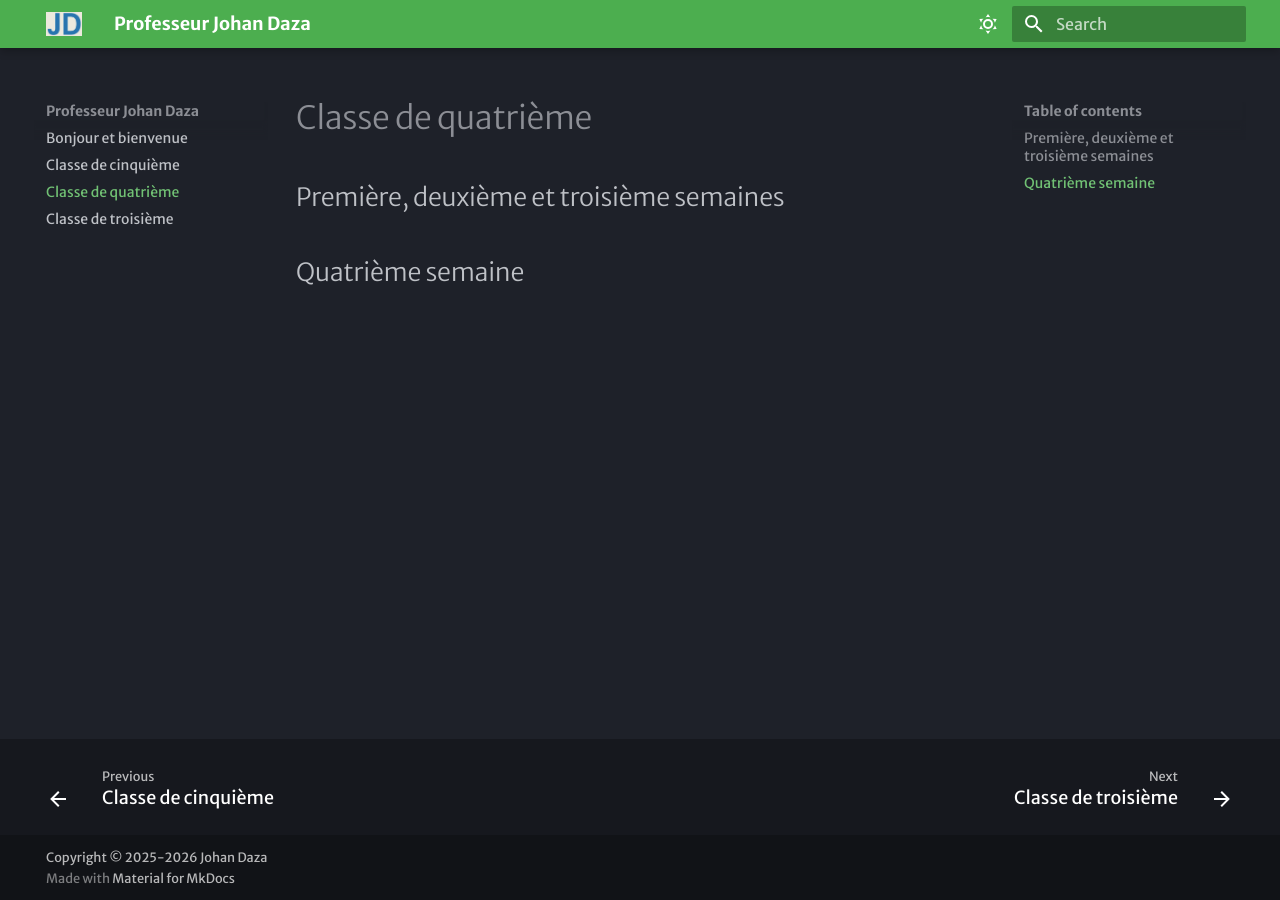
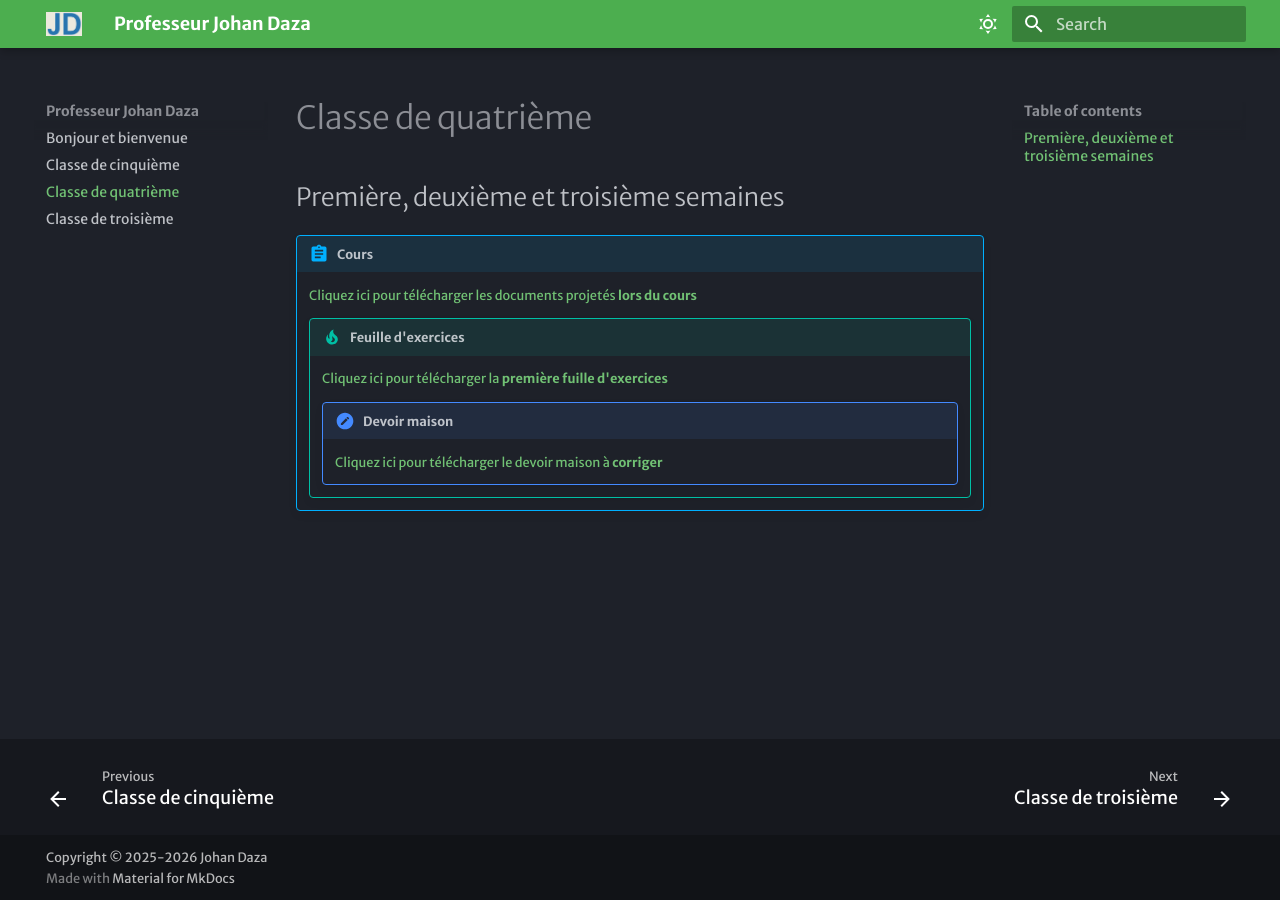
Before and after one commit to prof-johan-daza/general, an MkDocs documentation site: the page built from docs/Classe-de-quatrième.md, in a window 1280 px wide. Built offline with MkDocs 1.6.1 and Material for MkDocs 9.7.7, drawn with Linux system fonts in a browser that asks for light colours; some web fonts are replaced.

Commit message:
Quatrième

```diff
--- a/docs/Classe-de-quatrième.md
+++ b/docs/Classe-de-quatrième.md
@@ -2,4 +2,14 @@
 
 ## Première, deuxième et troisième semaines
 
-## Quatrième semaine
+!!! abstract "Cours"
+
+    [Cliquez ici pour télécharger les documents projetés **lors du cours**](https://prof-johan-daza.github.io/general/4/S3/Cours.pdf)
+
+    !!! tip "Feuille d'exercices"
+
+        [Cliquez ici pour télécharger la **première fuille d'exercices**](https://prof-johan-daza.github.io/general/4/S3/S3.pdf)
+
+        !!! note "Devoir maison"
+
+            [Cliquez ici pour télécharger le devoir maison à **corriger**](https://prof-johan-daza.github.io/general/4/S3/Corrigé.docx)
```
Also changed, not shown: docs/Classe-de-troisième.md (+1 -1 lines), 7 other files.
